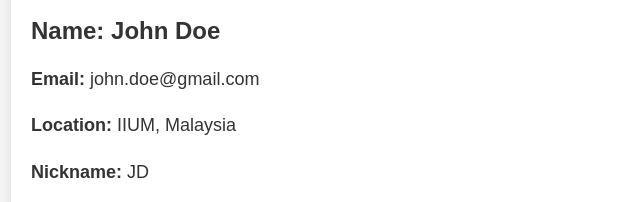
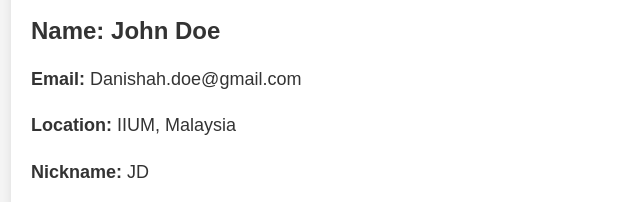
Before and after one commit to syuhadahafid/he, a plain HTML site: page index.html in a window 1280 px wide. Shown: the part 182-384 px from the top of the page, 209-849 px from the left. Drawn offline with Linux system fonts and the light colour scheme.

Commit message:
Update index.html

```diff
--- a/index.html
+++ b/index.html
@@ -41,7 +41,7 @@
 
         <div class="personal-info">
             <h2>Name: John Doe</h2>
-            <p><strong>Email:</strong> john.doe@gmail.com</p>
+            <p><strong>Email:</strong> Danishah.doe@gmail.com</p>
             <p><strong>Location:</strong> IIUM, Malaysia</p>
             <p><strong>Nickname:</strong> JD</p>
             <p><strong>Hobbies:</strong> Coding, Reading, Hiking</p>
```
